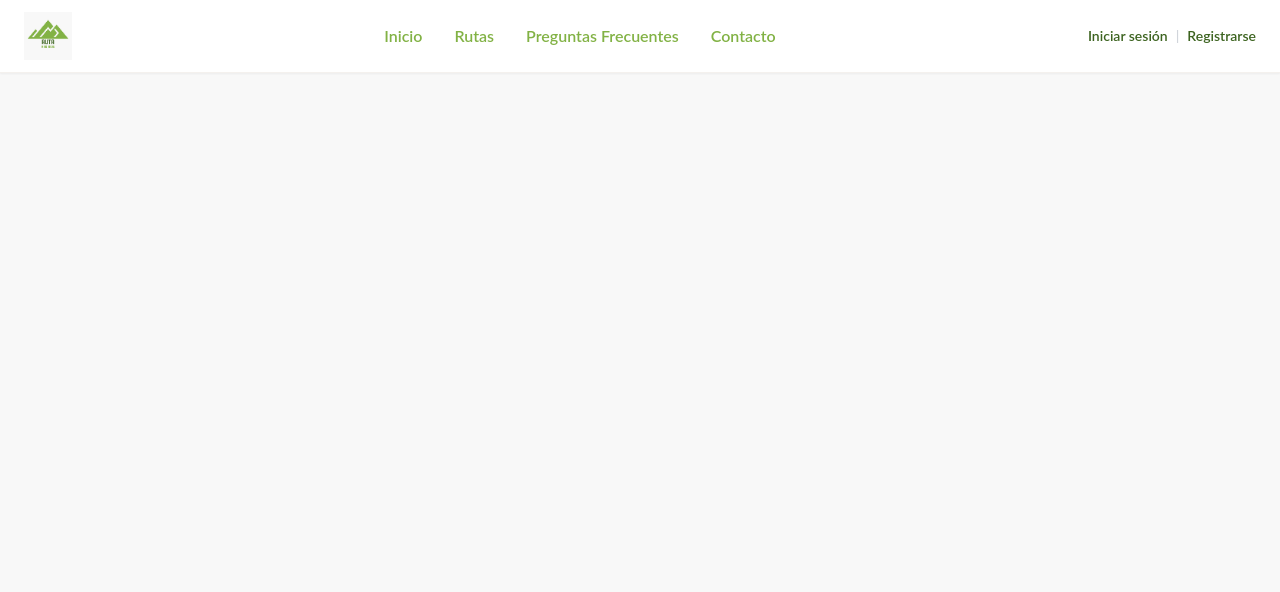
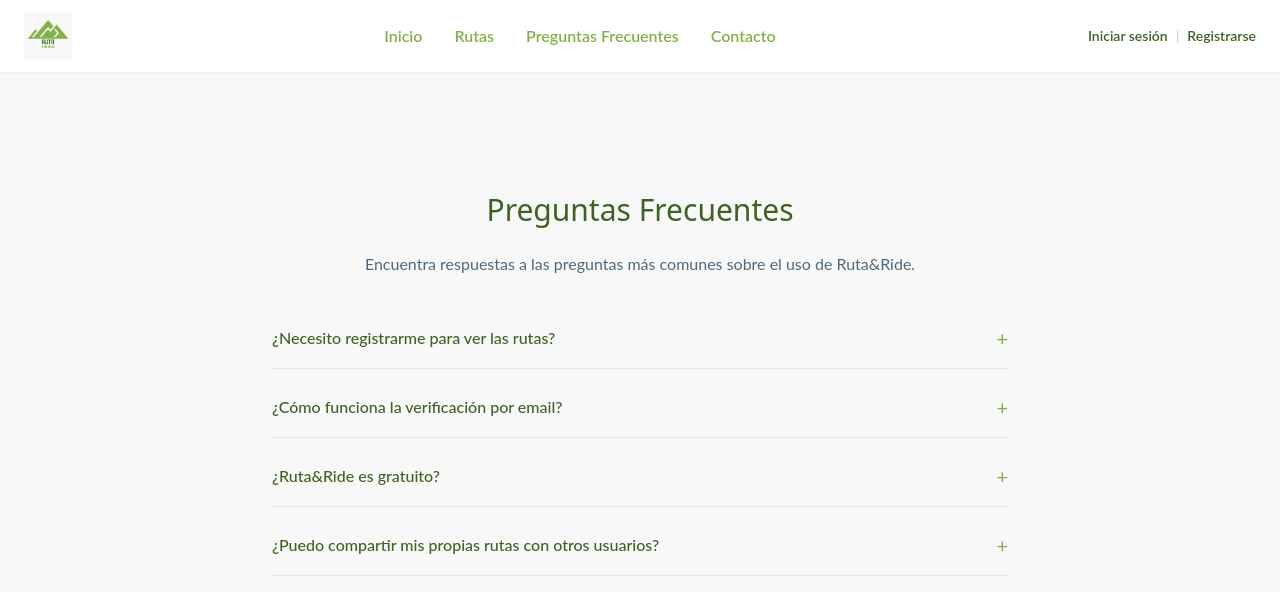
Before and after one commit to milcaponce/asturias-ruta-ride-frontend, a React (Vite) app: page /preguntas-frecuentes in a window 1280 px wide. Shown: the top 592 px of the page. Built offline with nearby package versions, Linux system fonts and the light colour scheme.

Commit message:
feat: add accessible FAQ page with accordion component

```diff
--- a/src/App.jsx
+++ b/src/App.jsx
@@ -6,6 +6,7 @@ import RegisterPage from "./pages/RegisterPage";
 import HomePage from "./pages/HomePage";
 import VerifyEmailPage from "./pages/auth/VerifyEmailPage";
 import LoginPage from "./pages/auth/LoginPage";
+import FAQPage from "./pages/FAQPage";
 
 
 export default function App() {
@@ -22,6 +23,7 @@ export default function App() {
           <Route path="/register" element={<RegisterPage />} />
           <Route path="/verify-email" element={<VerifyEmailPage />} />
           <Route path="/login" element={<LoginPage />} />
+          <Route path="/preguntas-frecuentes" element={<FAQPage />} />
         </Routes>
       </main>
     </>
--- /dev/null
+++ b/src/components/ui/Accordion.jsx
@@ -0,0 +1,37 @@
+import { useState, useId } from "react";
+import PropTypes from "prop-types";
+
+export default function Accordion({ question, answer }) {
+    const [isOpen, setIsOpen] = useState(false);
+    const contentId = useId();
+
+    return (
+        <div className="border-b border-gray-200">
+            <button
+                className="w-full text-left py-4 flex justify-between items-center focus:outline-none focus:ring-2 focus:ring-brandGreen"
+                onClick={() => setIsOpen(!isOpen)}
+                aria-expanded={isOpen}
+                aria-controls={contentId}
+            >
+                <span className="font-medium text-brandDarkGreen">{question}</span>
+                <span className="text-brandGreen text-xl">{isOpen ? "−" : "+"}</span>
+            </button>
+
+            <div
+                id={contentId}
+                role="region"
+                aria-hidden={!isOpen}
+                className={`overflow-hidden transition-all duration-300 text-textMuted ${
+                    isOpen ? "max-h-40" : "max-h-0"
+                }`}
+            >
+                <p className="py-2 pr-4">{answer}</p>
+            </div>
+        </div>
+    );
+}
+
+Accordion.propTypes = {
+    question: PropTypes.string.isRequired,
+    answer: PropTypes.string.isRequired,
+};
--- /dev/null
+++ b/src/pages/FAQPage.jsx
@@ -0,0 +1,43 @@
+import Accordion from "../components/ui/Accordion";
+
+export default function FAQPage() {
+    const faqs = [
+        {
+            question: "¿Necesito registrarme para ver las rutas?",
+            answer:
+                "No, puedes explorar todas las rutas sin estar registrado. Sin embargo, para guardar rutas favoritas, dejar reseñas o unirte a rutas grupales, sí necesitarás una cuenta."
+        },
+        {
+            question: "¿Cómo funciona la verificación por email?",
+            answer:
+                "Al registrarte, recibirás un correo con un enlace de verificación. Debes hacer clic en él para activar tu cuenta y poder iniciar sesión."
+        },
+        {
+            question: "¿Ruta&Ride es gratuito?",
+            answer:
+                "Sí, el uso de la plataforma es totalmente gratuito. En el futuro podría haber funciones premium opcionales."
+        },
+        {
+            question: "¿Puedo compartir mis propias rutas con otros usuarios?",
+            answer:
+                "Próximamente habilitaremos la opción para que los usuarios registrados puedan crear y compartir sus rutas personalizadas."
+        }
+    ];
+
+    return (
+        <main className="max-w-3xl mx-auto px-4 pt-28 pb-12 bg-backgroundLight">
+            <h1 className="text-3xl font-heading text-brandDarkGreen mb-6 text-center">
+                Preguntas Frecuentes
+            </h1>
+            <p className="text-textSecondary mb-8 text-center">
+                Encuentra respuestas a las preguntas más comunes sobre el uso de Ruta&Ride.
+            </p>
+
+            <section aria-label="Preguntas frecuentes" className="space-y-2">
+                {faqs.map((faq, index) => (
+                    <Accordion key={index} question={faq.question} answer={faq.answer} />
+                ))}
+            </section>
+        </main>
+    );
+}
```
